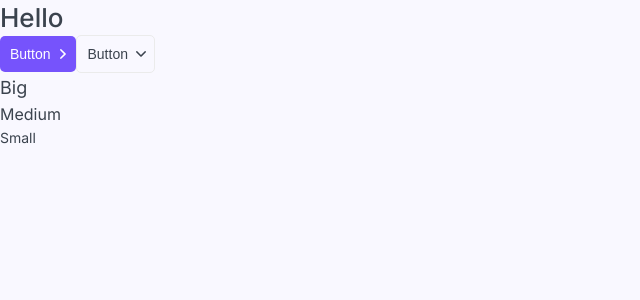
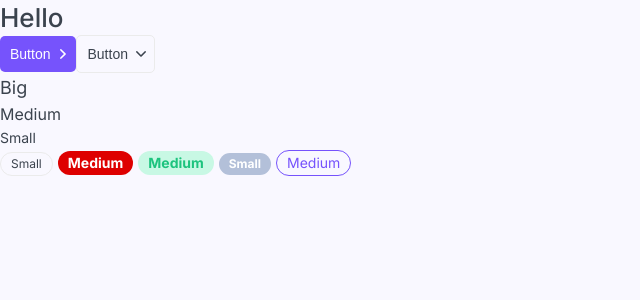
Before and after one commit to PSKutergin/top-app, a Next.js app: page / in a window 1280 px wide. Shown: the top 300 px of the page, without its empty margins (0-640 px from the left). Built offline with nearby package versions, Linux system fonts and the light colour scheme.

Commit message:
add component tag

```diff
--- a/app/page.tsx
+++ b/app/page.tsx
@@ -1,5 +1,5 @@
 import React from "react";
-import { Htag, Button, P } from "../components";
+import { Htag, Button, P, Tag } from "../components";
 
 export default function Home(): JSX.Element {
   return (
@@ -14,6 +14,17 @@
       <P size="l">Big</P>
       <P>Medium</P>
       <P size="s">Small</P>
+      <Tag>Small</Tag>
+      <Tag size="m" color="red">
+        Medium
+      </Tag>
+      <Tag size="m" color="green">
+        Medium
+      </Tag>
+      <Tag color="grey">Small</Tag>
+      <Tag size="m" color="primary" href="#">
+        Medium
+      </Tag>
     </>
   );
 }
--- /dev/null
+++ b/components/Tag/Tag.module.css
@@ -0,0 +1,45 @@
+.tag {
+    display: inline-block;
+    margin-right: 5px;
+    border-radius: 20px;
+}
+
+.s {
+    padding: 5px 10px;
+    font-size: 12px;
+    line-height: 12px;
+}
+
+.m {
+    padding: 5px 10px;
+    font-size: 14px;
+    line-height: 14px;
+}
+
+.ghost {
+    border: 1px solid var(--gray-light);
+}
+
+.red {
+    color: var(--white);
+    background: #DE0000;
+    font-weight: bold;
+}
+
+.grey {
+    color: var(--white);
+    background: #B3C0D9;
+    font-weight: bold;
+}
+
+.green {
+    color: var(--green);
+    background: var(--green-light);
+    font-weight: bold;
+}
+
+.primary {
+    color: var(--primary);
+    background: none;
+    border: 1px solid var(--primary);
+}
--- /dev/null
+++ b/components/Tag/Tag.tsx
@@ -0,0 +1,21 @@
+import { TagProps } from "./Tag.props";
+import styles from "./Tag.module.css";
+import cn from "classnames";
+
+export const Tag = ({
+  size = "s",
+  children,
+  color = "ghost",
+  href,
+  className,
+  ...props
+}: TagProps): JSX.Element => {
+  return (
+    <p
+      className={cn(styles.tag, className, styles[size], styles[color])}
+      {...props}
+    >
+      {href ? <a href={href}>{children}</a> : <>{children}</>}
+    </p>
+  );
+};
--- a/components/index.ts
+++ b/components/index.ts
@@ -1,3 +1,4 @@
 export * from './Htag/Htag';
 export * from './Button/Button';
 export * from './P/P';
+export * from './Tag/Tag';
```
Also changed, not shown: components/Tag/Tag.props.ts (added, +8 -0 lines).
